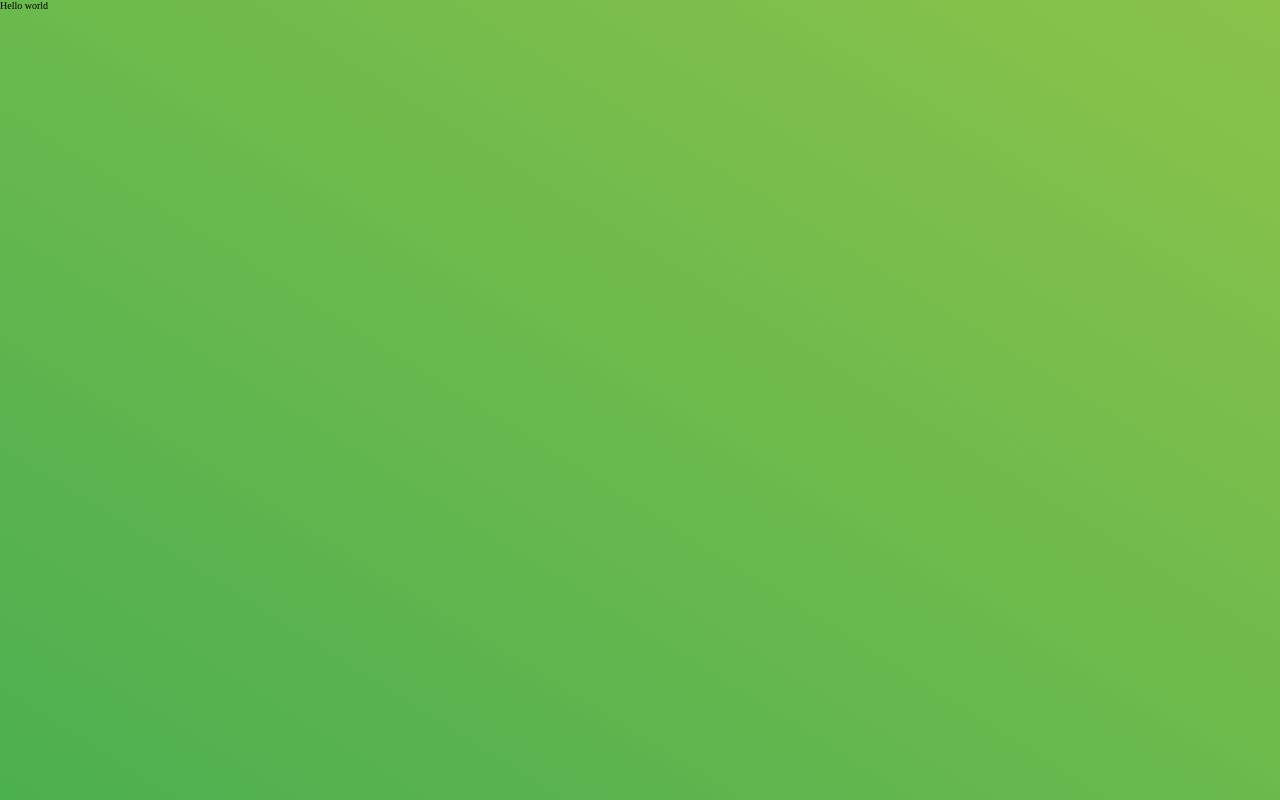
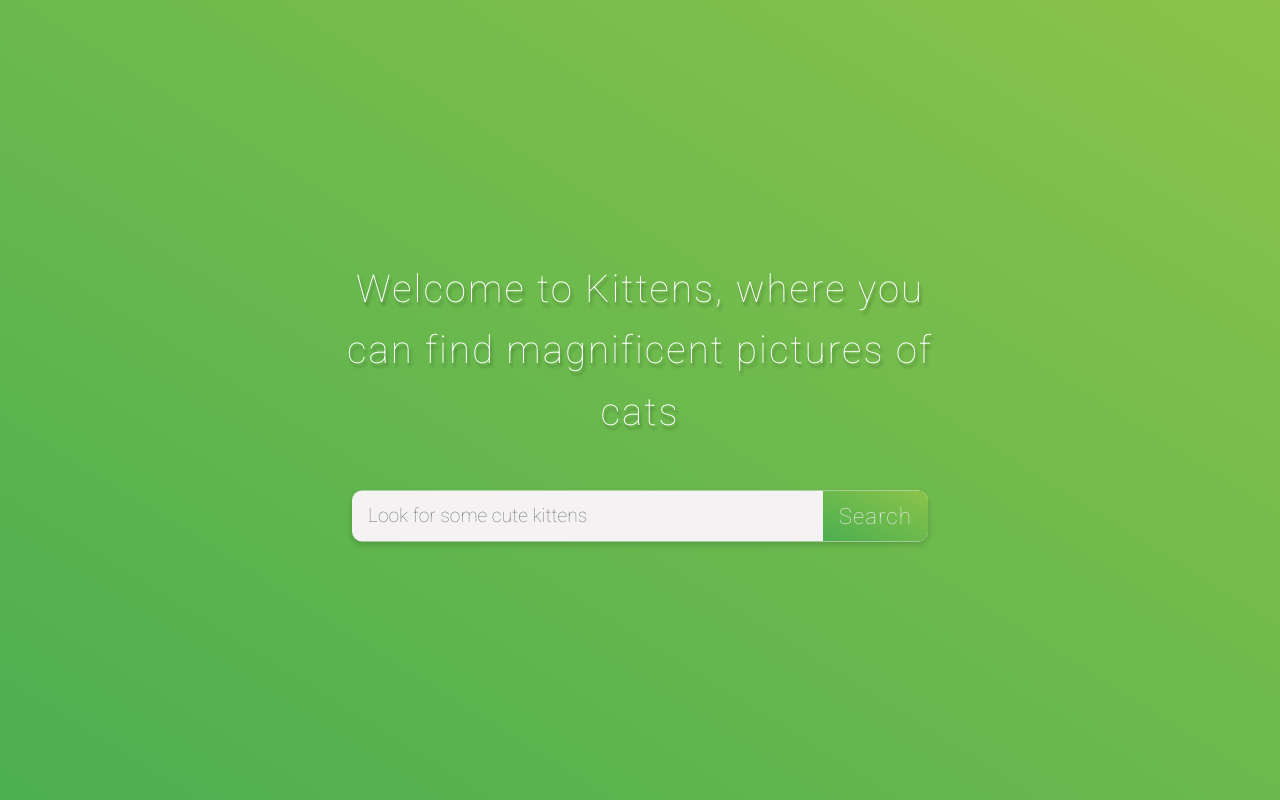
Before and after one commit to KrystianCabaj/cats, a website built with Parcel: page index.html in a window 1280 px wide. Built offline with nearby package versions, Linux system fonts and the light colour scheme.

Commit message:
Add basic html and layout

```diff
--- a/index.html
+++ b/index.html
@@ -4,12 +4,28 @@
     <meta charset="UTF-8" />
     <meta http-equiv="X-UA-Compatible" content="IE=edge" />
     <meta name="viewport" content="width=device-width, initial-scale=1.0" />
+    <link rel="stylesheet" href="src/sass/main.scss" />
+    <link rel="preconnect" href="https://fonts.gstatic.com" />
+    <link
+      href="https://fonts.googleapis.com/css2?family=Roboto:wght@100;400;700&display=swap"
+      rel="stylesheet"
+    />
+
     <title>Magnificent pictures of cats!</title>
   </head>
   <body>
-    Hello world
-
-
-    <script type="module" src="./src/js/index.js"></script>
+    <header class="header">
+      <h1>
+        Welcome to Kittens, where you can find magnificent pictures of cats
+      </h1>
+      <form class="search" action="#">
+        <input
+          type="text"
+          class="search__input"
+          placeholder="Look for some cute kittens"
+        />
+        <button class="search__button">Search</button>
+      </form>
+    </header>
   </body>
 </html>
--- a/package.json
+++ b/package.json
@@ -10,7 +10,7 @@
   },
   "scripts": {
     "start": "parcel index.html",
-    "build": " parcel build index.html --dist-dir"
+    "build": "parcel build index.html --dist-dir"
   },
   "repository": {
     "type": "git",
--- a/src/js/index.js
+++ /dev/null
@@ -1 +0,0 @@
-import ".././sass/main.scss"
--- a/src/sass/_base.scss
+++ b/src/sass/_base.scss
@@ -7,6 +7,9 @@
 }
 
 body {
+  font-family: "Roboto", sans-serif;
+  font-weight: 400;
+  line-height: 1.6;
   font-size: 62.5%;
   background-image: linear-gradient(
     to right top,
@@ -14,4 +17,5 @@ body {
     rgba($color-accent, 1)
   );
   min-height: 100vh;
+  padding: 3rem 15rem;
 }
--- /dev/null
+++ b/src/sass/_header.scss
@@ -0,0 +1,82 @@
+.header {
+  position: absolute;
+  top: 50%;
+  left: 50%;
+  transform: translate(-50%, -50%);
+}
+
+.search {
+  position: relative;
+  display: flex;
+  margin-top: 3rem;
+  justify-content: center;
+  // align-items: center;
+
+  * {
+    box-shadow: $box-sha-2;
+  }
+
+  &__input {
+    font-size: 1.2rem;
+    border: none;
+    color: $color-grey-light-4;
+    border-radius: 10px;
+    width: 90%;
+    padding: 0.9rem 1rem;
+    padding-right: 2rem;
+    background-color: $color-grey-light-2;
+    transition: all 0.2s;
+
+    &:focus {
+      outline: none;
+      background-color: $color-grey-light-3;
+      width: 100%;
+    }
+
+    &::placeholder {
+      font-family: "Roboto", sans-serif;
+      font-weight: 100;
+      // letter-spacing: 0.75px;
+    }
+  }
+
+  &__input:focus + &__button {
+    right: 0;
+  }
+
+  &__button {
+    position: absolute;
+    bottom: 0%;
+    top: 0%;
+    right: 5%;
+    font-size: 1.4rem;
+    letter-spacing: 1px;
+    font-family: "Roboto", sans-serif;
+    font-weight: 100;
+    padding: 0rem 1rem;
+    color: $color-grey-light-5;
+    background-image: linear-gradient(
+      to right top,
+      rgba($color-primary, 1),
+      rgba($color-accent, 1)
+    );
+    transition: all 0.2s;
+    border-bottom-right-radius: 10px;
+    border-top-right-radius: 10px;
+    box-shadow: none;
+    outline: none;
+    border: none;
+
+    &:hover {
+      background-image: linear-gradient(
+        to left,
+        rgba($color-primary, 1),
+        rgba($color-accent, 1)
+      );
+    }
+
+    &:focus {
+      outline: none;
+    }
+  }
+}
--- a/src/sass/_typography.scss
+++ b/src/sass/_typography.scss
@@ -0,0 +1,8 @@
+h1 {
+  font-weight: 100;
+  letter-spacing: 2px;
+  font-size: 2.4rem;
+  color: #fff;
+  text-align: center;
+  text-shadow: 2px 4px 3px rgba(0, 0, 0, 0.3);
+}
--- a/src/sass/_variables.scss
+++ b/src/sass/_variables.scss
@@ -5,4 +5,15 @@ $color-primary-dark: #388e3c;
 $color-primary-light: #c8e6c9;
 
 $text-primary: #212121;
-$text-secondary-text: #757575;
+$text-secondary: #757575;
+
+$color-grey-light-1: #faf9f9;
+$color-grey-light-2: #f4f2f2;
+$color-grey-light-3: #f0eeee;
+$color-grey-light-4: #bcbcbc;
+$color-grey-light-5: #ededed;
+
+$box-sha-1: 0 1px 3px rgba(0, 0, 0, 0.12);
+$box-sha-2: 0 3px 6px rgba(0, 0, 0, 0.16);
+$box-sha-3: 0 10px 20px rgba(0, 0, 0, 0.19);
+$box-sha-4: 0 14px 28px rgba(0, 0, 0, 0.25);
--- a/src/sass/main.scss
+++ b/src/sass/main.scss
@@ -1,5 +1,6 @@
 @import "./base";
 @import "./components";
+@import "./header";
 @import "./layout";
 @import "./mixins";
 @import "./typography";
```
